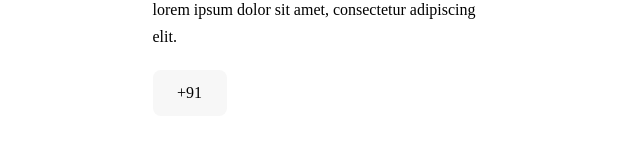
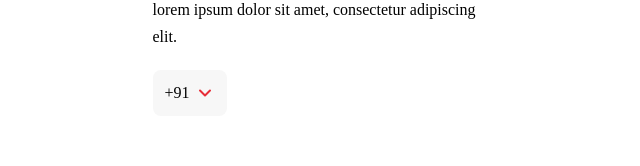
Before and after one commit to Shahrukh-elRed/custom-country-dropdown, a React (Create React App) app: page / in a window 1280 px wide. Shown: the part 176-342 px from the top of the page, without its empty margins (320-960 px from the left). Built offline with nearby package versions, Linux system fonts and the light colour scheme; the HTML template or start-up script is replaced by a standard one.

Commit message:
fixed outside click and UI

```diff
--- a/src/Components/SearchableCountryCodes/SearchableCountryCodes.jsx
+++ b/src/Components/SearchableCountryCodes/SearchableCountryCodes.jsx
@@ -2,6 +2,8 @@ import "./searchable-country-codes.scss";
 import { countryCodesData } from "./countryCodesData";
 import { useEffect, useRef, useState } from "react";
 import searchIcon from "./flagImages/searchIcon.svg";
+import DownIcon from "./flagImages/red-down-icon.svg";
+import useOnClickOutside from "../../Hooks/useOnClickOutside";
 
 const SearchableCountryCodes = () => {
     const [showList, setShowList] = useState(false);
@@ -9,6 +11,13 @@ const SearchableCountryCodes = () => {
     const [selectedCode, setSelectedCode] = useState(countryCodesData[0]?.countryCode);
     const [searchVal, setSearchVal] = useState("");
     const inputRef = useRef();
+    const dropdownRef = useRef();
+
+    const handlClose = () => {
+        setShowList(false);
+    };
+
+    useOnClickOutside(dropdownRef, handlClose);
 
     const selectCodeFromList = (countryCode) => {
         setSelectedCode(countryCode);
@@ -41,9 +50,10 @@ const SearchableCountryCodes = () => {
     }, [showList]);
 
     return (
-        <>
+        <div ref={dropdownRef} className="searchable-country-codes-main-container">
             <div className="searchable-country-codes-top-field" onClick={() => setShowList(!showList)}>
                 <span className="codes-top-field-text">{selectedCode}</span>
+                <img src={DownIcon} alt="" className="searchable-country-codes-down-icon" />
             </div>
             {showList ?
                 <div className="searchable-country-codes-dropdown">
@@ -72,7 +82,7 @@ const SearchableCountryCodes = () => {
                 </div>
                 : null
             }
-        </>
+        </div>
     )
 }
 
--- a/src/Components/SearchableCountryCodes/searchable-country-codes.scss
+++ b/src/Components/SearchableCountryCodes/searchable-country-codes.scss
@@ -1,20 +1,30 @@
+.searchable-country-codes-main-container {
+    display: inline-flex;
+    position: relative;
+
     .searchable-country-codes-top-field {
-    width: 74px;
+        width: 50px;
         height: 46px;
         border-radius: 8px;
         background: rgba(247, 247, 247, 1);
         cursor: pointer;
         display: inline-flex;
         align-items: center;
-    justify-content: center;
+        justify-content: space-between;
         user-select: none;
         -webkit-user-select: none;
+        padding: 0 12px;
 
         .codes-top-field-text {
             font-size: 16px;
             font-weight: 500;
             line-height: 19.2px;
             color: #000;
+        }
+
+        .searchable-country-codes-down-icon {
+            height: 20px;
+            width: 20px;
         }
     }
 
@@ -33,6 +43,8 @@
 
     .searchable-country-codes-dropdown {
         position: absolute;
+        top: 46px;
+        left: 0;
         z-index: 2;
         width: 335px;
         max-height: 159px;
@@ -46,7 +58,7 @@
         overflow: hidden;
 
         @media only screen and (max-width: 450px) {
-        width: calc(100% - 52px);
+            width: calc(100vw - 51px);
         }
 
         .searchable-country-codes-search-container {
@@ -135,14 +147,20 @@
             }
 
             .country-codes-list-item-single:hover {
-            background-color: rgb(11, 163, 214);
+                background-color: rgb(91, 192, 223);
                 color: #fff;
             }
 
-        .country-codes-list-item-single-active,
-        .country-codes-list-item-single-active:hover {
-            background-color: rgb(5, 131, 173);
-            color: #fff;
+            // .country-codes-list-item-single-active,
+            // .country-codes-list-item-single-active:hover {
+            //     background-color: rgb(5, 131, 173);
+            //     color: #fff;
+            // }
+
+            .country-codes-list-item-single-active {
+                background-color: #fff;
+                color: #000;
             }
         }
     }
+}
--- /dev/null
+++ b/src/Hooks/useOnClickOutside.js
@@ -0,0 +1,23 @@
+import { useEffect } from 'react';
+
+const useOnClickOutside = (ref, handler) => {
+	useEffect(
+		() => {
+			const listener = (event) => {
+				// Do nothing if clicking ref's element or descendent elements
+				if (!ref.current || ref.current.contains(event.target)) {
+					return;
+				}
+				handler();
+			};
+			document.addEventListener('mousedown', listener);
+			document.addEventListener('touchstart', listener);
+			return () => {
+				document.removeEventListener('mousedown', listener);
+				document.removeEventListener('touchstart', listener);
+			};
+		},
+		[ref, handler]
+	);
+};
+export default useOnClickOutside;
```
Also changed, not shown: src/Components/SearchableCountryCodes/flagImages/red-down-icon.svg (added). Lines whose indentation alone changed are shown as unchanged.
